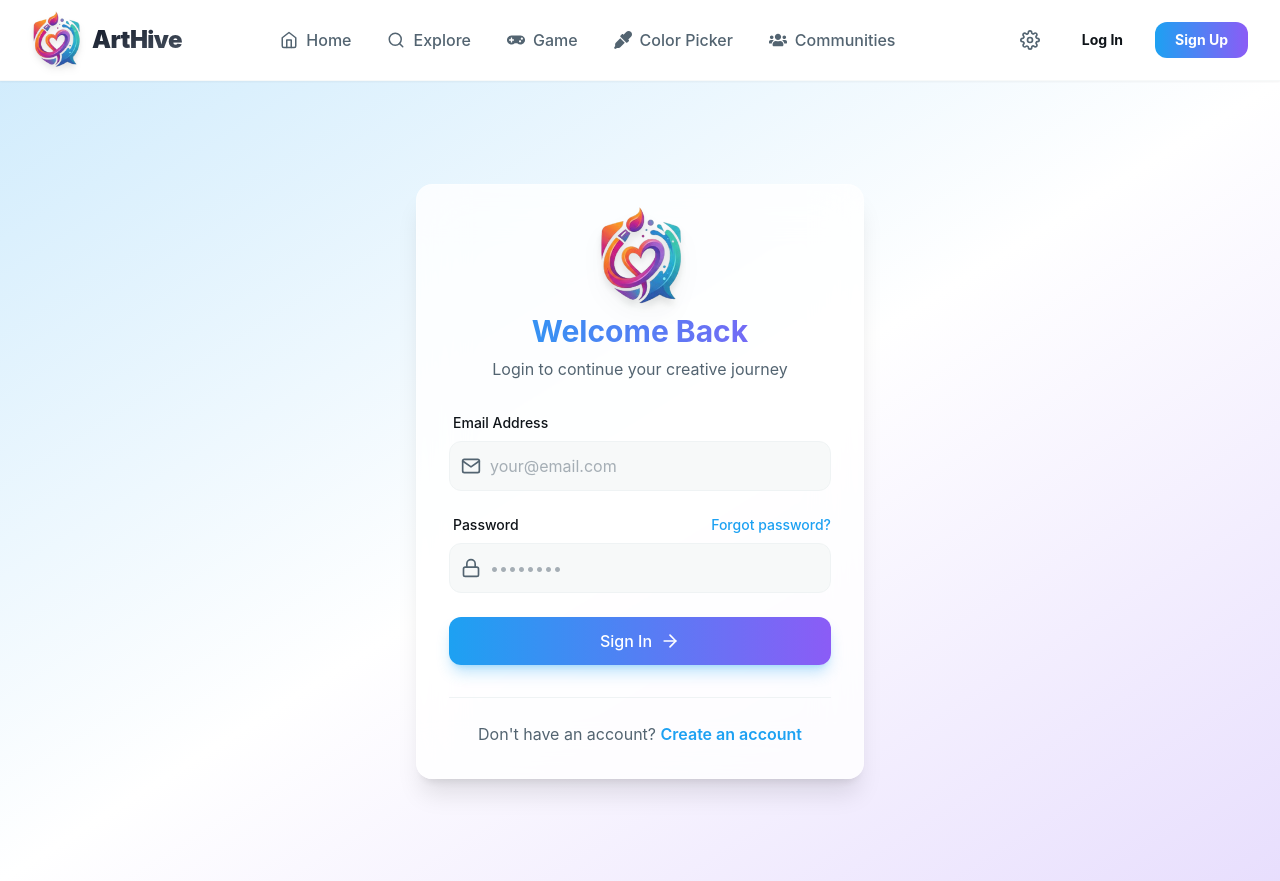
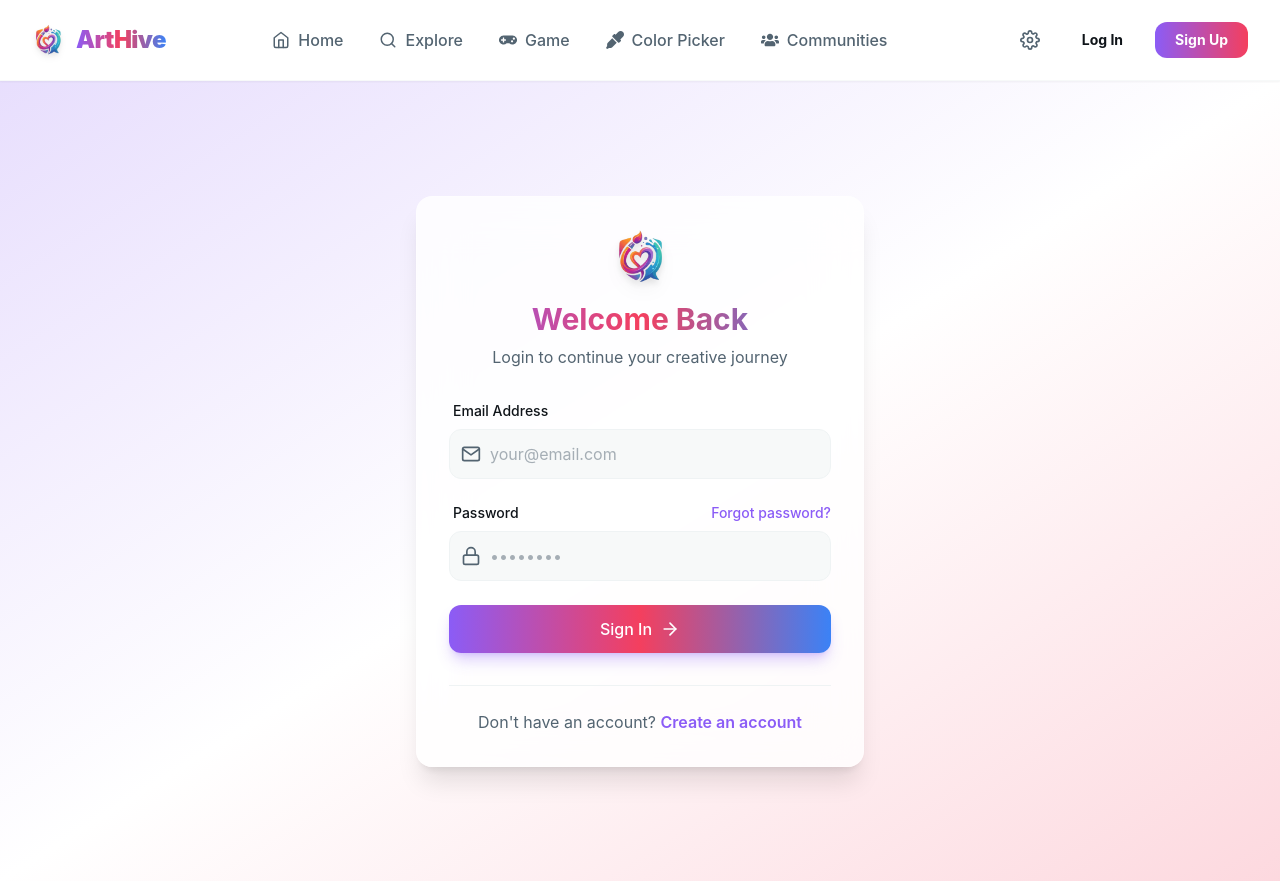
Before and after one commit to FadedPigeon1/Art-Hive, a React (Create React App) app in the folder frontend/: page /login in a window 1280 px wide. Built offline with nearby package versions, Linux system fonts and the light colour scheme; no server answers.

Commit message:
UI change

```diff
--- a/frontend/src/components/CreativeActions.jsx
+++ b/frontend/src/components/CreativeActions.jsx
@@ -68,7 +68,7 @@ const CreativeActions = () => {
   return (
     <div className="space-y-6">
       {/* Daily Challenge Card */}
-      <div className="group relative overflow-hidden bg-gradient-to-br from-primary-light to-secondary-light dark:from-primary-dark dark:to-secondary-dark rounded-xl p-6 text-white shadow-lg shadow-primary-light/20 transition-all duration-300 hover:shadow-xl hover:shadow-primary-light/30">
+      <div className="group relative overflow-hidden bg-gradient-to-br from-[#1DA1F2] to-[#8B5CF6] rounded-xl p-6 text-white shadow-lg shadow-[#1DA1F2]/20 transition-all duration-300 hover:shadow-xl hover:shadow-[#1DA1F2]/30">
         {/* Abstract background blobs */}
         <div className="absolute -top-10 -right-10 w-32 h-32 bg-white/10 rounded-full blur-2xl transform group-hover:scale-150 transition-transform duration-700"></div>
         <div className="absolute -bottom-10 -left-10 w-24 h-24 bg-black/10 rounded-full blur-xl transform group-hover:scale-150 transition-transform duration-700"></div>
@@ -118,7 +118,7 @@ const CreativeActions = () => {
               to={`/sketchbook?prompt=${encodeURIComponent(
                 dailyPrompt,
               )}&challenge=${challengeData?._id || ""}`}
-              className="block w-full text-center bg-white/95 text-primary-light font-black py-2.5 rounded-xl hover:bg-white transition-all duration-300 hover:shadow-lg transform active:scale-95"
+              className="block w-full text-center bg-white/95 text-[#1DA1F2] font-black py-2.5 rounded-xl hover:bg-white transition-all duration-300 hover:shadow-lg transform active:scale-95"
             >
               Start Drawing
             </Link>
--- a/frontend/src/components/Navbar.jsx
+++ b/frontend/src/components/Navbar.jsx
@@ -136,24 +136,22 @@ const Navbar = ({ socket }) => {
         <div className="flex justify-between items-center h-16 sm:h-20">
           {/* Logo */}
           <Link to="/" className="flex items-center space-x-3 group">
-            <div className="relative w-12 h-12 group-hover:-translate-y-0.5 transition-transform duration-300">
+            <div className="relative w-8 h-8 group-hover:-translate-y-0.5 transition-transform duration-300">
               <img
                 src="/logo.png"
                 alt="ArtHive Logo"
-                className="w-full h-full object-contain drop-shadow-md scale-125"
+                className="w-full h-full object-contain drop-shadow-md"
                 onError={(e) => {
                   // Fallback in case the image hasn't been saved yet
-                  e.target.style.display = 'none';
-                  e.target.nextSibling.style.display = 'flex';
+                  e.target.style.display = "none";
+                  e.target.nextSibling.style.display = "flex";
                 }}
               />
-              <div
-                className="hidden absolute inset-0 bg-gradient-to-br from-primary-light to-secondary-light dark:from-primary-dark dark:to-secondary-dark rounded-xl shadow-md flex items-center justify-center"
-              >
+              <div className="hidden absolute inset-0 bg-gradient-to-r from-primary-light via-secondary-light to-accent-light dark:from-primary-dark dark:via-secondary-dark dark:to-accent-dark rounded-xl shadow-md flex items-center justify-center">
                 <FaPalette className="text-white text-xl" />
               </div>
             </div>
-            <span className="text-2xl font-black bg-gradient-to-br from-gray-900 to-gray-600 dark:from-white dark:to-gray-300 bg-clip-text text-transparent tracking-tight">
+            <span className="text-2xl font-black bg-gradient-to-r from-primary-light via-secondary-light to-accent-light dark:from-primary-dark dark:via-secondary-dark dark:to-accent-dark bg-clip-text text-transparent tracking-tight">
               ArtHive
             </span>
           </Link>
--- a/frontend/src/pages/Login.jsx
+++ b/frontend/src/pages/Login.jsx
@@ -38,21 +38,21 @@ const Login = () => {
       <div className="max-w-md w-full">
         <div className="bg-white/80 dark:bg-surface-dark/80 backdrop-blur-xl rounded-2xl shadow-xl p-8 border border-white/20 dark:border-white/10">
           <div className="text-center mb-8">
-            <div className="w-20 h-20 mx-auto mb-4 flex items-center justify-center transform hover:scale-105 transition-transform duration-300 relative">
+            <div className="w-14 h-14 mx-auto mb-4 flex items-center justify-center transform hover:scale-105 transition-transform duration-300 relative">
               <img
                 src="/logo.png"
                 alt="ArtHive Logo"
-                className="w-full h-full object-contain drop-shadow-lg scale-[1.3]"
+                className="w-full h-full object-contain drop-shadow-lg"
                 onError={(e) => {
-                  e.target.style.display = 'none';
-                  e.target.nextSibling.style.display = 'flex';
+                  e.target.style.display = "none";
+                  e.target.nextSibling.style.display = "flex";
                 }}
               />
-              <div className="hidden w-full h-full bg-gradient-to-br from-primary-light to-secondary-light rounded-2xl items-center justify-center shadow-lg transform rotate-3">
-                <span className="text-4xl text-white font-bold">Ah</span>
+              <div className="hidden w-full h-full bg-gradient-to-r from-primary-light via-secondary-light to-accent-light rounded-2xl items-center justify-center shadow-lg transform rotate-3">
+                <span className="text-3xl text-white font-bold">Ah</span>
               </div>
             </div>
-            <h1 className="text-3xl font-bold bg-gradient-to-r from-primary-light to-secondary-light bg-clip-text text-transparent mb-2">
+            <h1 className="text-3xl font-bold bg-gradient-to-r from-primary-light via-secondary-light to-accent-light bg-clip-text text-transparent mb-2">
               Welcome Back
             </h1>
             <p className="text-text-secondary-light dark:text-text-secondary-dark">
@@ -123,7 +123,7 @@ const Login = () => {
             <button
               type="submit"
               disabled={loading}
-              className="w-full py-3 px-4 bg-gradient-to-r from-primary-light to-secondary-light hover:from-primary-dark hover:to-secondary-dark text-white rounded-xl font-medium shadow-lg shadow-primary-light/30 hover:shadow-primary-light/50 transform hover:-translate-y-0.5 transition-all duration-200 disabled:opacity-50 disabled:cursor-not-allowed disabled:transform-none flex items-center justify-center group"
+              className="w-full py-3 px-4 bg-gradient-to-r from-primary-light via-secondary-light to-accent-light hover:from-primary-dark hover:via-secondary-dark hover:to-accent-dark text-white rounded-xl font-medium shadow-lg shadow-primary-light/30 hover:shadow-primary-light/50 transform hover:-translate-y-0.5 transition-all duration-200 disabled:opacity-50 disabled:cursor-not-allowed disabled:transform-none flex items-center justify-center group"
             >
               {loading ? (
                 <>
--- a/frontend/tailwind.config.js
+++ b/frontend/tailwind.config.js
@@ -6,12 +6,16 @@ module.exports = {
     extend: {
       colors: {
         primary: {
-          light: "#1DA1F2",
-          dark: "#1A8CD8",
+          light: "#8B5CF6", // Purple/Violet
+          dark: "#A855F7",
         },
         secondary: {
-          light: "#8B5CF6",
-          dark: "#7C3AED",
+          light: "#F43F5E", // Red/Rose
+          dark: "#FB7185",
+        },
+        accent: {
+          light: "#3B82F6", // Blue
+          dark: "#60A5FA",
         },
         background: {
           light: "#FFFFFF",
```
Also changed, not shown: frontend/src/pages/Register.jsx (+9 -9 lines).
